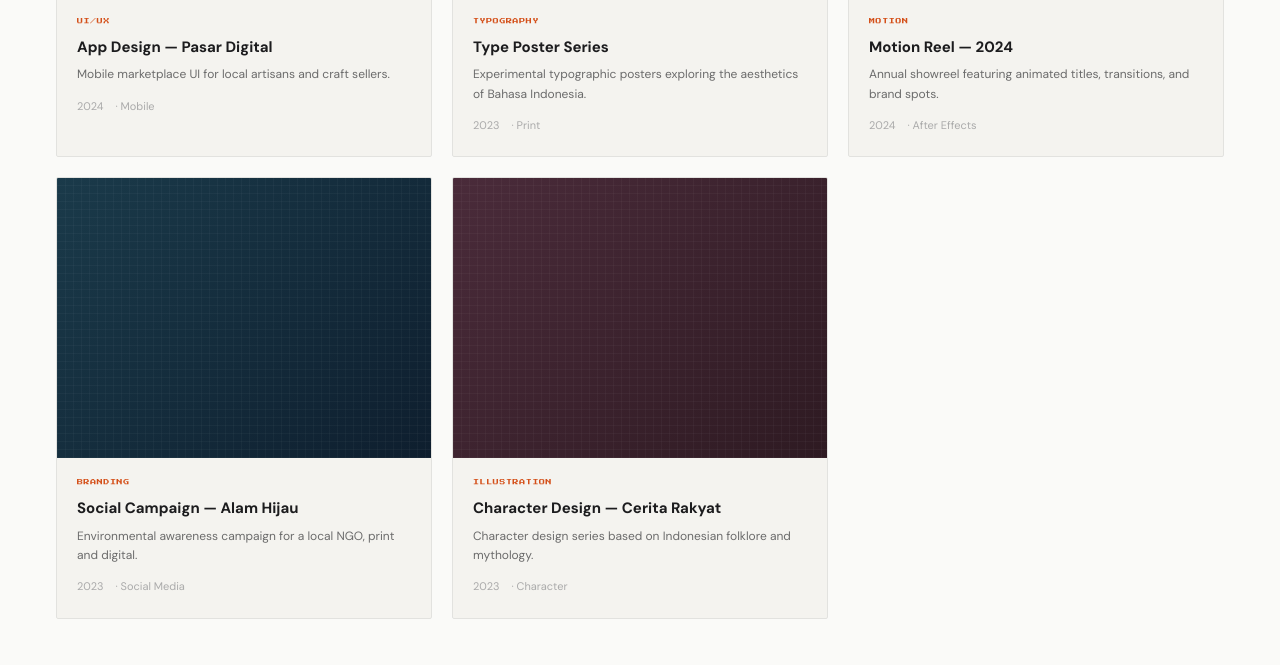
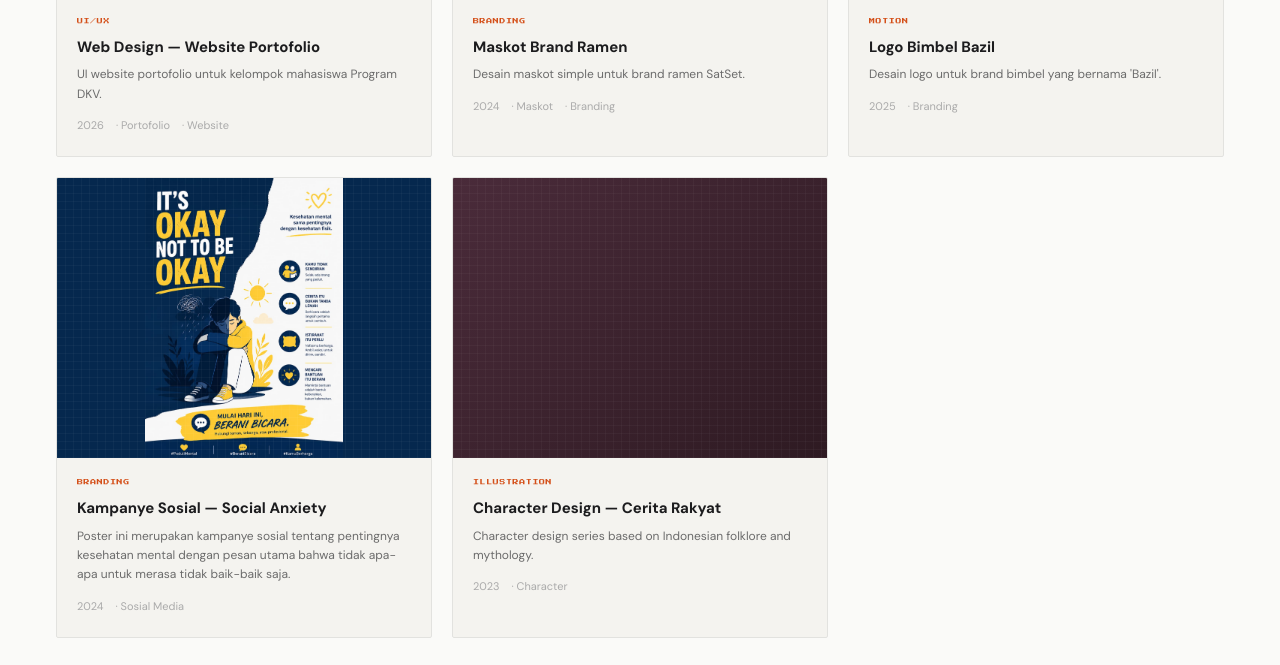
Before and after one commit to Zebryy/My-Portofolio, a plain HTML site: page works.html in a window 1280 px wide. Shown: the part 1310-1975 px from the top of the page. Drawn offline with Linux system fonts and the light colour scheme.

Commit message:
Add files via upload

```diff
--- a/works.html
+++ b/works.html
@@ -336,7 +336,7 @@
 .t3 { background-image: url(web.PNG); background-color: #033a18; }
 .t4 { background-image: url(raman.png); background-color: white;}
 .t5 { background-image: url(Logo\ Bimbel\ Bazil\ Final\ 2.png); background-color: white;}
-.t6 { background: linear-gradient(135deg, #1A3A4A, #0E1E2E); }
+.t6 { background-image: url(okay.jpeg); background-color: #05284e;}
 .t7 { background: linear-gradient(135deg, #4A2B3A, #2E1A22); }
     /* ── Count bar ── */
     .count-bar {
@@ -693,7 +693,6 @@
       <button class="filter-btn" data-filter="branding">Branding</button>
       <button class="filter-btn" data-filter="illustration">Illustration</button>
       <button class="filter-btn" data-filter="ui-ux">UI/UX</button>
-      <button class="filter-btn" data-filter="motion">Motion</button>
       <button class="filter-btn" data-filter="poster">Poster</button>
     </div>
 
@@ -709,7 +708,7 @@
         data-tag="BRANDING · FEATURED"
         data-year="2024" data-type="Branding" data-extra="Packaging"
         data-tools="Adobe Illustrator"
-        data-desc="Visual identitas yang mencakupi untuk brand kopi lokal Indonesia. Dari pembuatan desain lalu ke packaging desain. Dibuat dengan unsur budaya lokal tetapi memiliki unsur yang modern untuk menarik para remaja untuk pergi ke toko kopi lokal ini. Desain logo in simple sehingga bisa terlihat lebih modern"
+        data-desc="Visual identitas yang mencakupi untuk brand kopi lokal Indonesia. Dari pembuatan desain lalu ke packaging desain. Dibuat dengan unsur budaya lokal tetapi memiliki unsur yang modern untuk menarik para remaja untuk pergi ke toko kopi lokal ini. Desain logo ini simple sehingga bisa terlihat lebih modern"
         data-thumb="t1"
         data-link="#">
         <div class="project-thumb">
@@ -734,7 +733,7 @@
       <div class="project-card" data-category="poster"
         data-title="Poster Bossa Nova - Joao Gilberto"
         data-tag="POSTER"
-        data-year="2025" data-type="Advertising" data-extra="Flyer"
+        data-year="2025" data-type="Marketing" data-extra="Flyer"
         data-tools="Adobe Photoshop"
         data-desc="Poster / Flyer untuk memasarkan dan meramaikan musik tipe bossa nova kepada massa Indonesia. Bertujuan untuk memperkenalkan musik bossa nova / Brazil kepada orang Indonesia umum"
         data-thumb="t2"
@@ -752,17 +751,17 @@
           <p>Poster / Flyer untuk memasarkan dan meramaikan musik tipe bossa nova kepada massa Indonesia.</p>
           <div class="project-meta">
             <span>2025</span>
-            <span>Advertising</span>
+            <span>Marketing</span>
           </div>
         </div>
       </div>
 
       <div class="project-card" data-category="ui-ux"
-        data-title="App Design — Pasar Digital"
+        data-title="Web Design — Website Portofolio"
         data-tag="UI/UX"
-        data-year="2024" data-type="Mobile" data-extra=""
-        data-tools="Figma,Adobe Illustrator"
-        data-desc="Mobile marketplace UI for local artisans and craft sellers. The goal was to make listing and discovering handmade goods feel as easy as a social feed. Replace this with your own project write-up."
+        data-year="2026" data-type="Portofolio" data-extra="Website"
+        data-tools="Visual Studio Code"
+        data-desc="UI website portofolio untuk kelompok mahasiswa Program DKV. Bertujuan untuk memperluas wawasan kami, jadi tidak hanya bidang desain pada Photoshop maupun Illustration saja. Melainkan kami ingin mencakupi bidang desain pada website dan di masa depan, aplikasi."
         data-thumb="t3"
         data-link="#">
         <div class="project-thumb">
@@ -774,21 +773,22 @@
         </div>
         <div class="project-info">
           <div class="project-tag">UI/UX</div>
-          <h3>App Design — Pasar Digital</h3>
-          <p>Mobile marketplace UI for local artisans and craft sellers.</p>
+          <h3>Web Design — Website Portofolio</h3>
+          <p>UI website portofolio untuk kelompok mahasiswa Program DKV.</p>
           <div class="project-meta">
-            <span>2024</span>
-            <span>Mobile</span>
+            <span>2026</span>
+            <span>Portofolio</span>
+            <span>Website</span>
           </div>
         </div>
       </div>
 
-      <div class="project-card" data-category="poster"
-        data-title="Type Poster Series"
-        data-tag="TYPOGRAPHY"
-        data-year="2023" data-type="Print" data-extra=""
-        data-tools="Adobe Illustrator,InDesign"
-        data-desc="Experimental typographic posters exploring the aesthetics of Bahasa Indonesia. Each poster focused on a single word or phrase, treated as a visual object rather than just text. Replace this with your own project write-up."
+      <div class="project-card" data-category="branding"
+        data-title="Maskot Brand Ramen"
+        data-tag="BRANDING"
+        data-year="2024" data-type="Maskot" data-extra="Branding"
+        data-tools="Adobe Illustrator"
+        data-desc="Desain maskot simple untuk brand ramen SatSet. Maskot ini memiliki nama Ra-Man, yaitu permainan kata dari 'ramen' dan 'man' yang memiliki arti manusia. Kesimpulannya maskot ini adalah manusia ramen."
         data-thumb="t4"
         data-link="#">
         <div class="project-thumb">
@@ -799,22 +799,23 @@
           <span class="thumb-label"></span>
         </div>
         <div class="project-info">
-          <div class="project-tag">TYPOGRAPHY</div>
-          <h3>Type Poster Series</h3>
-          <p>Experimental typographic posters exploring the aesthetics of Bahasa Indonesia.</p>
+          <div class="project-tag">BRANDING</div>
+          <h3>Maskot Brand Ramen</h3>
+          <p>Desain maskot simple untuk brand ramen SatSet.</p>
           <div class="project-meta">
-            <span>2023</span>
-            <span>Print</span>
+            <span>2024</span>
+            <span>Maskot</span>
+            <span>Branding</span>
           </div>
         </div>
       </div>
 
-      <div class="project-card" data-category="motion"
-        data-title="Motion Reel — 2024"
-        data-tag="MOTION"
-        data-year="2024" data-type="After Effects" data-extra=""
-        data-tools="After Effects,Premiere Pro,Illustrator"
-        data-desc="Annual showreel featuring animated titles, transitions, and brand spots. This reel documents a year of motion work — from small UI animations to full broadcast-style sequences. Replace this with your own project write-up."
+      <div class="project-card" data-category="branding"
+        data-title="Logo Bimbel Bazil"
+        data-tag="BRANDING"
+        data-year="2025" data-type="Branding" data-extra=""
+        data-tools="Adobe Illustrator"
+        data-desc="Desain logo untuk brand bimbel yang bernama 'Bazil'. Logo ini memiliki 3 makna yaitu ide (ditandai dengan lampu), kawasan bimbel luas (dilihat dari bumi), kenyamanan (ditandai dengan lampu yang dipeluk)."
         data-thumb="t5"
         data-link="#">
         <div class="project-thumb">
@@ -826,11 +827,11 @@
         </div>
         <div class="project-info">
           <div class="project-tag">MOTION</div>
-          <h3>Motion Reel — 2024</h3>
-          <p>Annual showreel featuring animated titles, transitions, and brand spots.</p>
+          <h3>Logo Bimbel Bazil</h3>
+          <p>Desain logo untuk brand bimbel yang bernama 'Bazil'.</p>
           <div class="project-meta">
-            <span>2024</span>
-            <span>After Effects</span>
+            <span>2025</span>
+            <span>Branding</span>
           </div>
         </div>
       </div>
@@ -838,9 +839,9 @@
       <div class="project-card" data-category="branding"
         data-title="Social Campaign — Alam Hijau"
         data-tag="BRANDING"
-        data-year="2023" data-type="Social Media" data-extra=""
-        data-tools="Adobe Photoshop,Illustrator,Canva"
-        data-desc="Environmental awareness campaign for a local NGO, spanning print and digital channels. The visual language used organic shapes and earthy tones to reinforce the environmental message. Replace this with your own project write-up."
+        data-year="2024" data-type="Sosial Media" data-extra=""
+        data-tools="Canva, Adobe Photoshop"
+        data-desc="Poster ini merupakan kampanye sosial tentang pentingnya kesehatan mental dengan pesan utama bahwa tidak apa-apa untuk merasa tidak baik-baik saja. Visualnya menampilkan ilustrasi seseorang dalam dua sisi kontras gelap sebagai simbol stres dan terang sebagai harapan untuk menggambarkan kondisi emosional yang dialami."
         data-thumb="t6"
         data-link="#">
         <div class="project-thumb">
@@ -852,11 +853,11 @@
         </div>
         <div class="project-info">
           <div class="project-tag">BRANDING</div>
-          <h3>Social Campaign — Alam Hijau</h3>
-          <p>Environmental awareness campaign for a local NGO, print and digital.</p>
+          <h3>Kampanye Sosial — Social Anxiety</h3>
+          <p>Poster ini merupakan kampanye sosial tentang pentingnya kesehatan mental dengan pesan utama bahwa tidak apa-apa untuk merasa tidak baik-baik saja.</p>
           <div class="project-meta">
-            <span>2023</span>
-            <span>Social Media</span>
+            <span>2024</span>
+            <span>Sosial Media</span>
           </div>
         </div>
       </div>
```
Also changed, not shown: index.html (+7 -3 lines), okay.jpeg (added).
